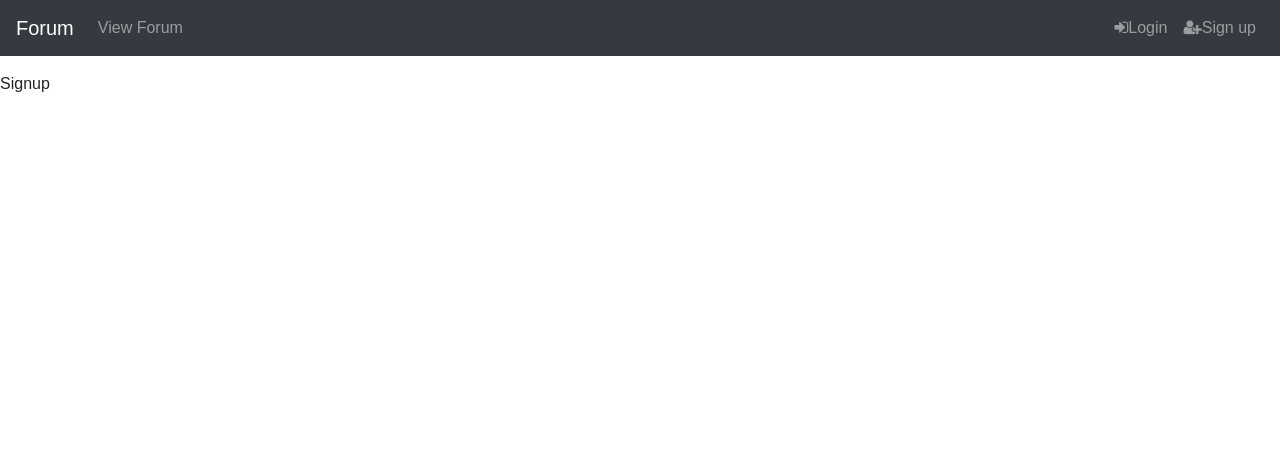
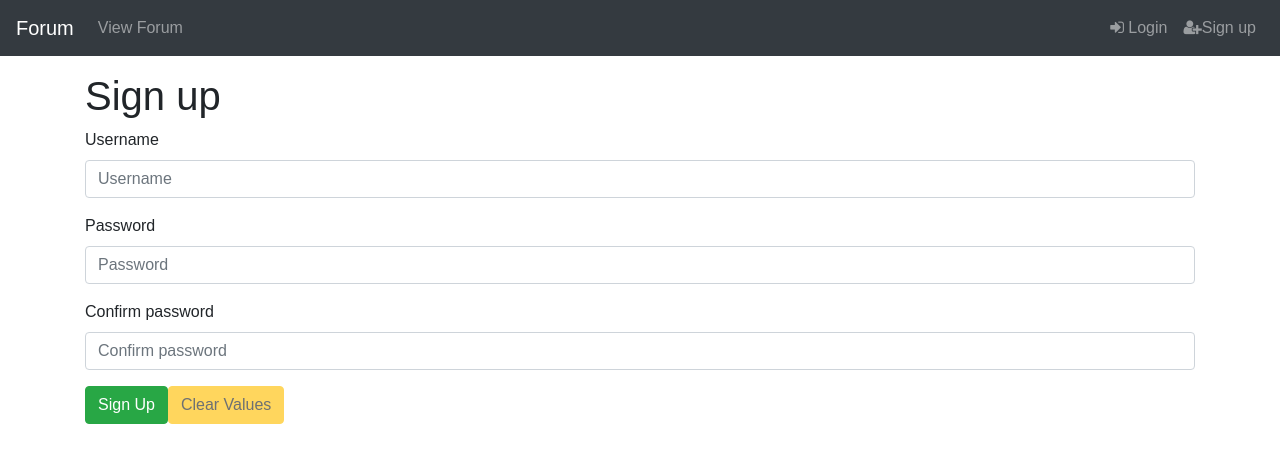
Before and after one commit to dydokamil/django-forum-react, a React (Create React App) app: page /signup in a window 1280 px wide. Shown: the top 462 px of the page. Built offline with nearby package versions, Linux system fonts and the light colour scheme.

Commit message:
Added Signup form

```diff
--- a/src/actions/index.js
+++ b/src/actions/index.js
@@ -7,6 +7,7 @@ export const FETCH_THREAD = "fetch_thread";
 export const FETCH_RESPONSES = "fetch_responses";
 export const SET_TOKEN = "set_token";
 export const UNSET_TOKEN = "unset_token";
+export const SIGN_UP = "sign_up";
 
 const ROOT_URL = "http://localhost:8000/forumapp";
 
@@ -76,3 +77,12 @@ export function logout(token) {
     payload: request
   };
 }
+
+export function signUp(values) {
+  const request = axios.post(`${ROOT_URL}/rest/signup/`, values);
+
+  return {
+    type: SIGN_UP,
+    payload: request
+  };
+}
--- a/src/components/login_form.js
+++ b/src/components/login_form.js
@@ -20,7 +20,7 @@ const renderField = ({ input, label, type, meta: { touched, error } }) => (
   </div>
 );
 
-class SubmitValidationForm extends Component {
+class LoginForm extends Component {
   constructor(props) {
     super(props);
     this.submit = this.submit.bind(this);
@@ -55,6 +55,7 @@ class SubmitValidationForm extends Component {
 
     return (
       <div className="container">
+        <h1>Login</h1>
         <form onSubmit={handleSubmit(this.submit)}>
           {token_details.errors && (
             <div className="alert alert-danger">
@@ -103,5 +104,5 @@ function mapStateToProps(state) {
 }
 
 export default connect(mapStateToProps, { fetchToken })(
-  reduxForm({ form: "loginform" })(SubmitValidationForm)
+  reduxForm({ form: "loginform" })(LoginForm)
 );
--- a/src/components/navbar.js
+++ b/src/components/navbar.js
@@ -5,7 +5,7 @@ import Cookies from "universal-cookie";
 import { logout } from "../actions";
 
 class Navbar extends Component {
-  logoutDispatcher() {
+  logoutHandler() {
     const cookies = new Cookies();
     let token = cookies.get("token");
     this.props.logout(token).then(() => {
@@ -49,13 +49,13 @@ class Navbar extends Component {
                 <a
                   href="#"
                   className="nav-link"
-                  onClick={this.logoutDispatcher.bind(this)}
+                  onClick={this.logoutHandler.bind(this)}
                 >
-                  <span className="fa fa-sign-out" />Logout
+                  <span className="fa fa-sign-out" /> Logout
                 </a>
               ) : (
                 <Link className="nav-link" to="/login">
-                  <span className="fa fa-sign-in" />Login
+                  <span className="fa fa-sign-in" /> Login
                 </Link>
               )}
             </li>
--- a/src/components/signup.js
+++ b/src/components/signup.js
@@ -1,7 +1,107 @@
 import React, { Component } from "react";
+import { Field, reduxForm } from "redux-form";
+import { signUp } from "../actions";
+import { connect } from "react-redux";
+import _ from "lodash";
+import Cookies from "universal-cookie";
 
-export default class Signup extends Component {
+const renderField = ({ input, label, type, meta: { touched, error } }) => (
+  <div className="form-group">
+    <label>{label}</label>
+    <div>
+      <input
+        {...input}
+        placeholder={label}
+        type={type}
+        className="form-control"
+      />
+      {touched && error && <span>{error}</span>}
+    </div>
+  </div>
+);
+
+class SignupForm extends Component {
+  constructor(props) {
+    super(props);
+    this.submit = this.submit.bind(this);
+  }
+
+  submit(values) {
+    this.props.signUp(values).then(() => {});
+  }
+
   render() {
-    return <div>Signup</div>;
+    const {
+      error,
+      handleSubmit,
+      pristine,
+      reset,
+      submitting,
+      signUp,
+      sign_up
+    } = this.props;
+
+    return (
+      <div className="container">
+        <h1>Sign up</h1>
+        <form onSubmit={handleSubmit(this.submit)}>
+          {sign_up.errors && (
+            <div className="alert alert-danger">
+              {_.map(sign_up.errors, error => <div>{error}</div>)}
+            </div>
+          )}
+          {sign_up.username && (
+            <div className="alert alert-success">
+              User {sign_up.username} created successfully
+            </div>
+          )}
+
+          <Field
+            name="username"
+            type="text"
+            component={renderField}
+            label="Username"
+          />
+          <Field
+            name="password1"
+            type="password"
+            component={renderField}
+            label="Password"
+          />
+          <Field
+            name="password2"
+            type="password"
+            component={renderField}
+            label="Confirm password"
+          />
+          {error && <strong>{error}</strong>}
+          <div>
+            <button
+              className="btn btn-success"
+              type="submit"
+              disabled={submitting}
+            >
+              Sign Up
+            </button>
+            <button
+              className="btn btn-warning"
+              type="button"
+              disabled={pristine || submitting}
+              onClick={reset}
+            >
+              Clear Values
+            </button>
+          </div>
+        </form>
+      </div>
+    );
   }
 }
+
+function mapStateToProps(state) {
+  return { sign_up: state.sign_up };
+}
+
+export default connect(mapStateToProps, { signUp })(
+  reduxForm({ form: "signupform" })(SignupForm)
+);
--- a/src/index.js
+++ b/src/index.js
@@ -15,8 +15,9 @@ import Navbar from "./components/navbar";
 import Signup from "./components/signup";
 import Forum from "./components/forum";
 import promise from "redux-promise";
+import logger from "redux-logger";
 
-const createStoreWithMiddleware = applyMiddleware(promise)(createStore);
+const createStoreWithMiddleware = applyMiddleware(promise, logger)(createStore);
 
 ReactDOM.render(
   <Provider store={createStoreWithMiddleware(reducers)}>
--- a/src/reducers/index.js
+++ b/src/reducers/index.js
@@ -5,6 +5,7 @@ import threadsReducer from "./threads_reducer";
 import threadReducer from "./thread_reducer";
 import responsesReducer from "./responses_reducer";
 import tokenReducer from "./token_reducer";
+import signupReducer from "./signup_reducer";
 import { reducer as formReducer } from "redux-form";
 
 const rootReducer = combineReducers({
@@ -14,7 +15,8 @@ const rootReducer = combineReducers({
   thread: threadReducer,
   responses: responsesReducer,
   form: formReducer,
-  token_details: tokenReducer
+  token_details: tokenReducer,
+  sign_up: signupReducer
 });
 
 export default rootReducer;
--- /dev/null
+++ b/src/reducers/signup_reducer.js
@@ -0,0 +1,13 @@
+import { SIGN_UP } from "../actions";
+
+export default function(state = {}, action) {
+  if (action.error) {
+    return { errors: action.payload.response.data };
+  }
+  switch (action.type) {
+    case SIGN_UP:
+      return action.payload.data;
+    default:
+      return state;
+  }
+}
```
